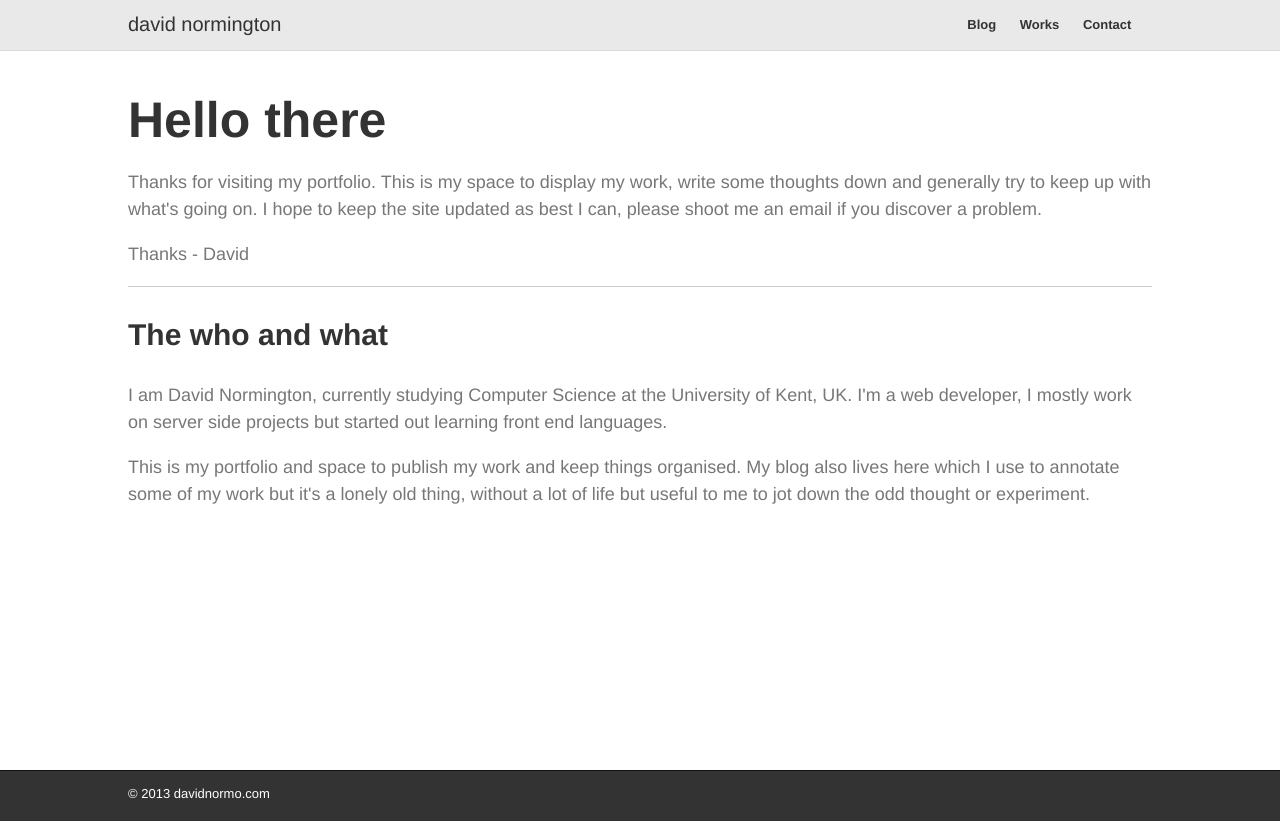
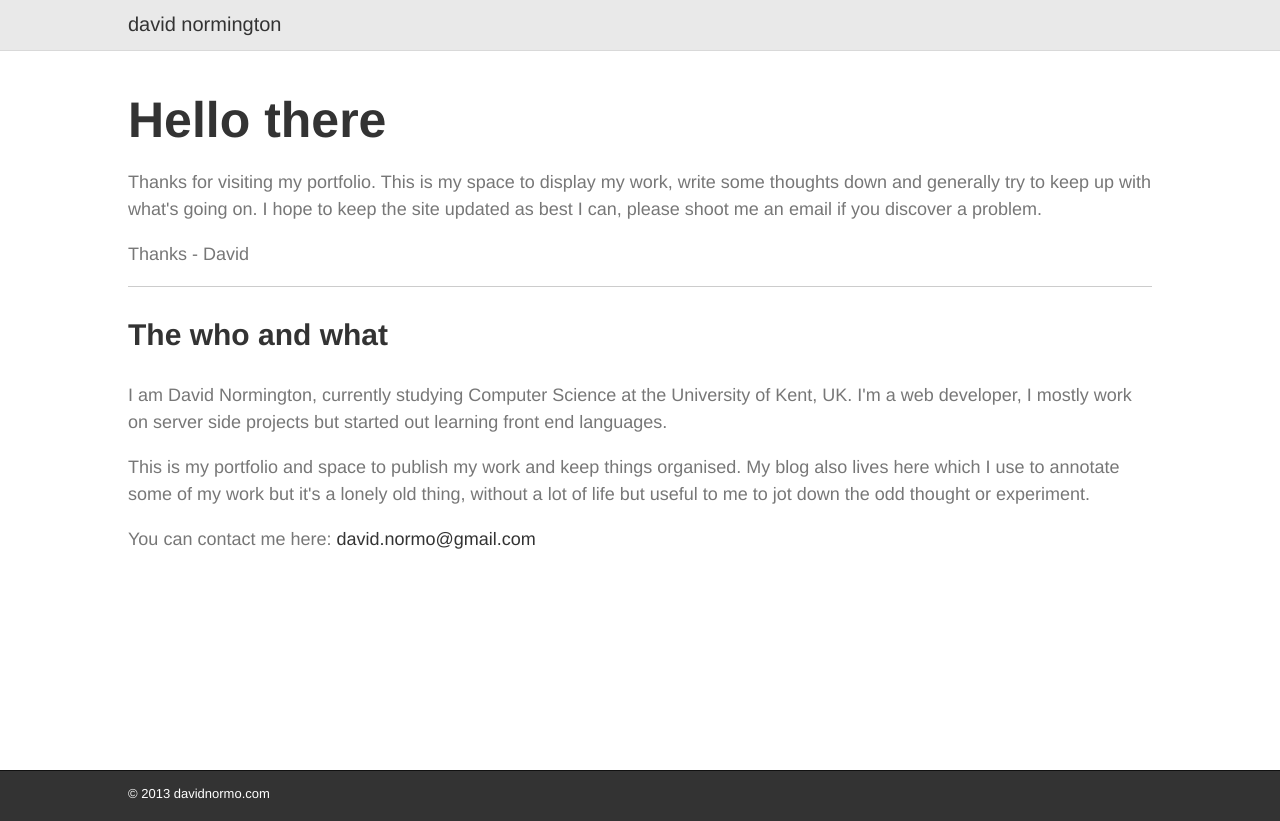
Before and after one commit to davidnormo/portfolio, a PHP site: page /index.php in a window 1280 px wide. Run offline with PHP 8.4, Linux system fonts and the light colour scheme.

Commit message:
Removed bits that aren't needed at the moment

```diff
--- a/includes/header.php
+++ b/includes/header.php
@@ -52,11 +52,11 @@
 		<div class="container">
 			<div id="flagship">david normington</div>
 			<a href="#" id="mobile-menu">-</a>
-			<div id="nav">
-				<div class="nav-item"><a href="blog.php">Blog</a></div>
+			<!--<div id="nav">
+				<div class="nav-item"><a href="#">Blog</a></div>
 				<div class="nav-item"><a href="#">Works</a></div>
 				<div class="nav-item"><a href="#">Contact</a></div>
-			</div>
+			</div>-->
 		</div>
 	</section>
 	<section id="body">
--- a/index.php
+++ b/index.php
@@ -13,4 +13,5 @@
 			<p>This is my portfolio and space to publish my work and keep things organised.
 			My blog also lives here which I use to annotate some of my work but it's a lonely old thing,
 			without a lot of life but useful to me to jot down the odd thought or experiment.</p>
+			<p>You can contact me here: <a href="mailto:david.normo@gmail.com">david.normo@gmail.com</a></p>
 <? include 'includes/footer.php' ?>
```
